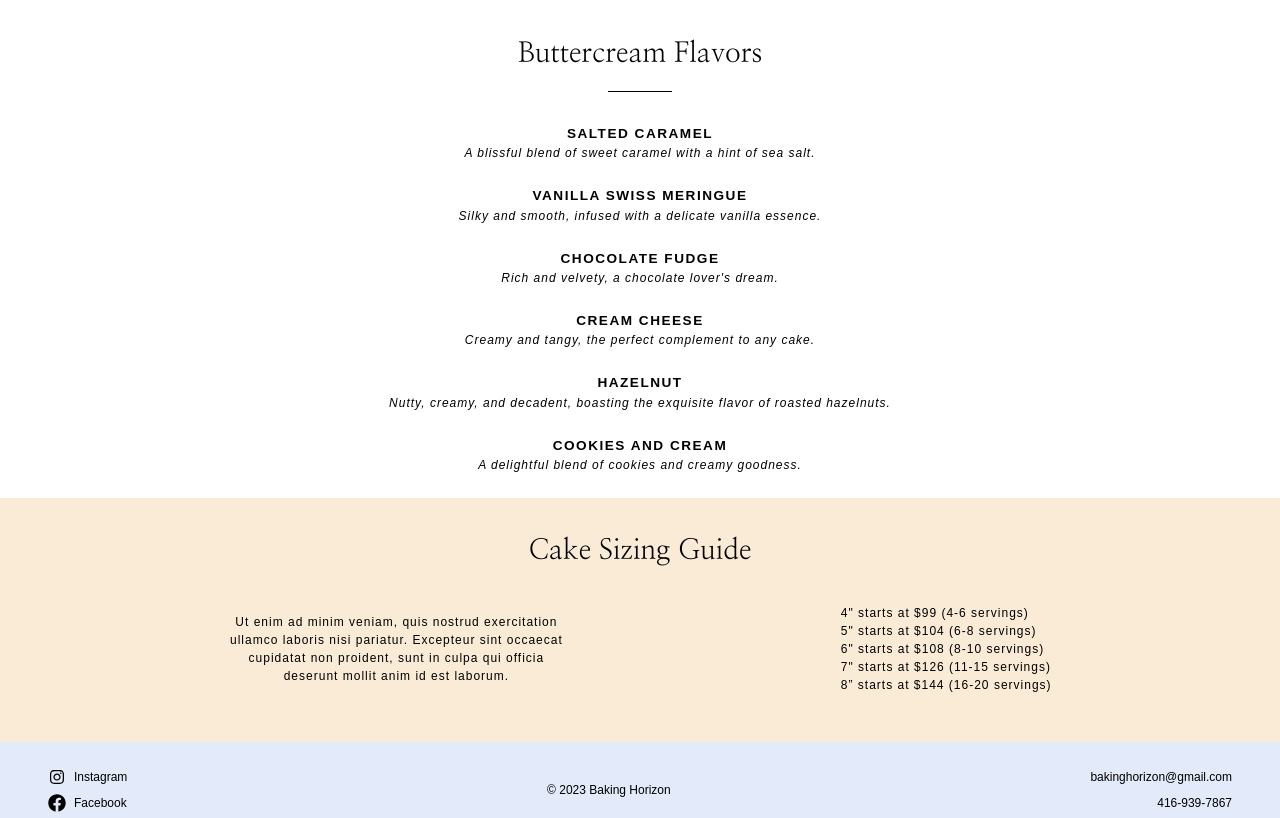
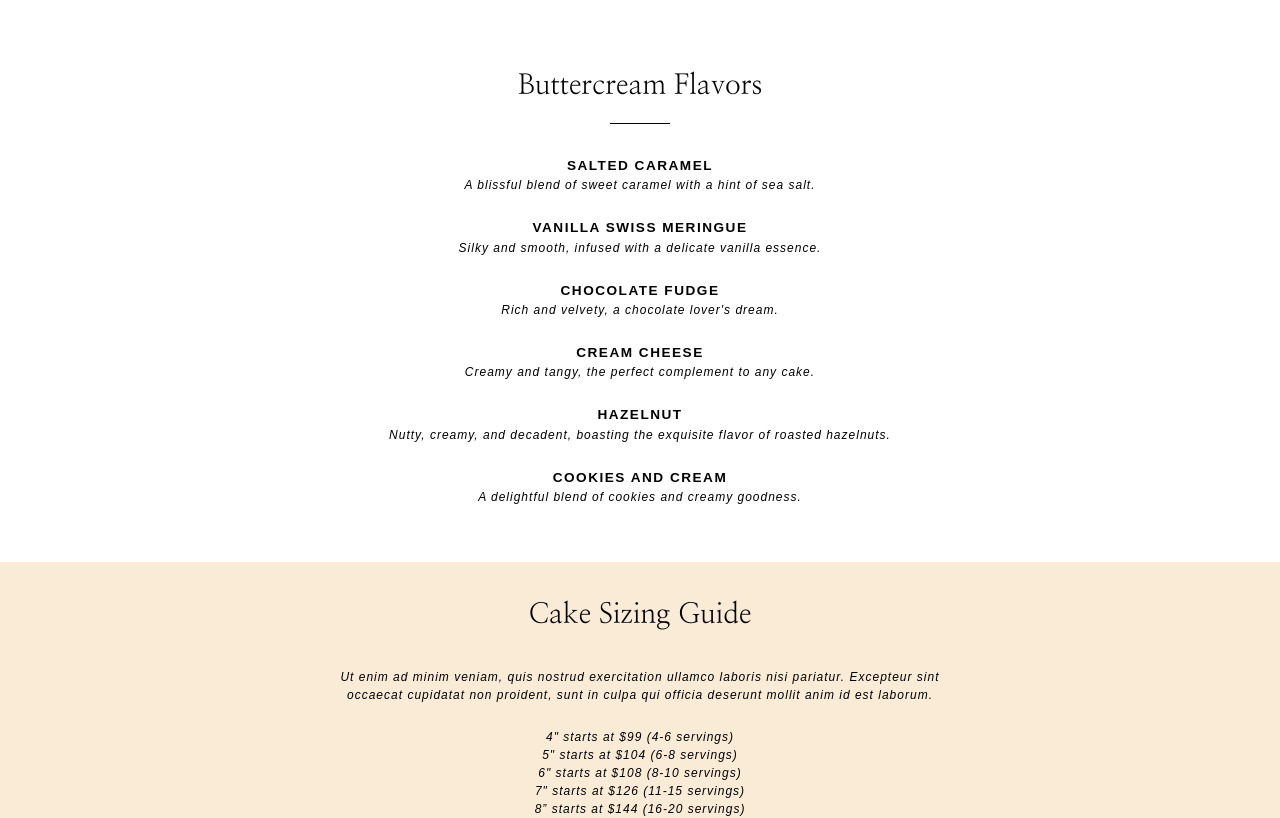
Before and after one commit to hadeya3ik/bakingHorizon, a React (Vite) app: page /menu in a window 1280 px wide. Shown: the part 860-1678 px from the top of the page. Built offline with nearby package versions, Linux system fonts and the light colour scheme; a web font is replaced by a local one.

Commit message:
fixing padding for menu

```diff
--- a/src/pages/menu/menu.css
+++ b/src/pages/menu/menu.css
@@ -20,6 +20,10 @@
     padding-bottom: 1.5rem;
 }
 
+#flavours {
+    padding-bottom: 2rem;
+}
+
 #menu h2 {
     padding-top: 2rem;
 }
@@ -27,16 +31,6 @@
 #menu .header_line {
     padding-top: 3rem;
     padding-bottom: 0rem;
-}
-
-#sizes p {
-    text-align: left;
-    white-space: nowrap;
-}
-
-#sizing_guide {
-    justify-content: space-evenly;
-    gap: 1rem;
 }
 
 .menu_container, .menu_hero {
@@ -53,13 +47,6 @@
     padding-top: 2rem;
 }
 
-#sizing_guide p {
-    padding: 0px 2rem;
-    font-style: normal;
-    max-width: 400px;
-}
-
-@media (max-width: 980px) {
 #sizing_guide {
     flex-direction: column;
     text-align: center;
@@ -84,4 +71,3 @@
     padding-right: 1rem;
     padding-left: 1rem;
 }
-}
--- a/src/pages/menu/menu.jsx
+++ b/src/pages/menu/menu.jsx
@@ -70,7 +70,7 @@ const Menu = () => {
         </div>
         <div className="menu_container">
           <h2 className="header__1">Cake Sizing Guide</h2>
-          <div id="sizing_guide" className='flex_center'>
+          <div id="sizing_guide" className='flex_center col'>
             <p id="sizing_info">Ut enim ad minim veniam, quis nostrud exercitation ullamco laboris nisi pariatur. Excepteur sint occaecat cupidatat non proident, sunt in culpa qui officia deserunt mollit anim id est laborum.</p>
             <div id="sizes">
               <p>4" starts at $99 (4-6 servings)</p>
```
Lines whose indentation alone changed are shown as unchanged.
